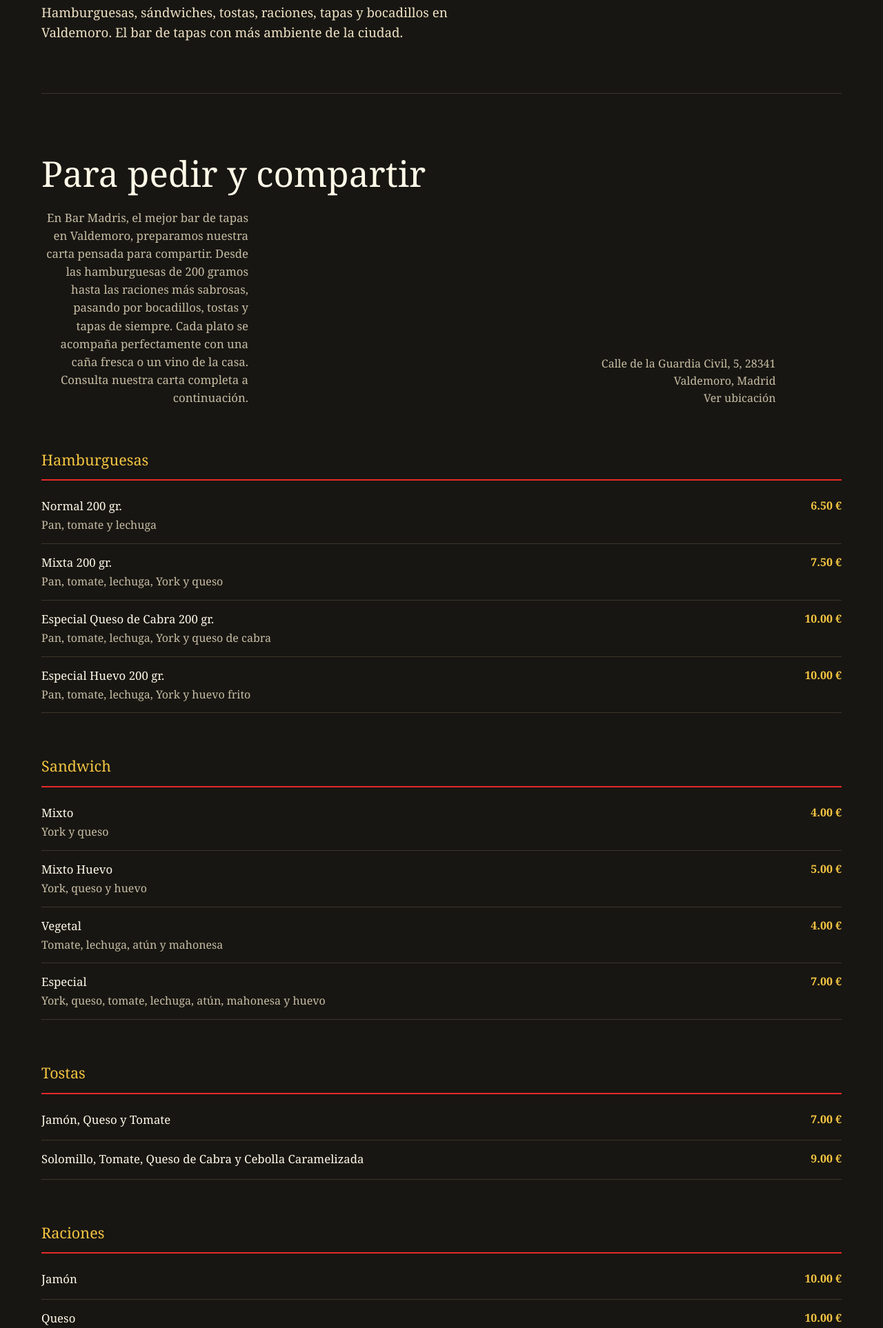
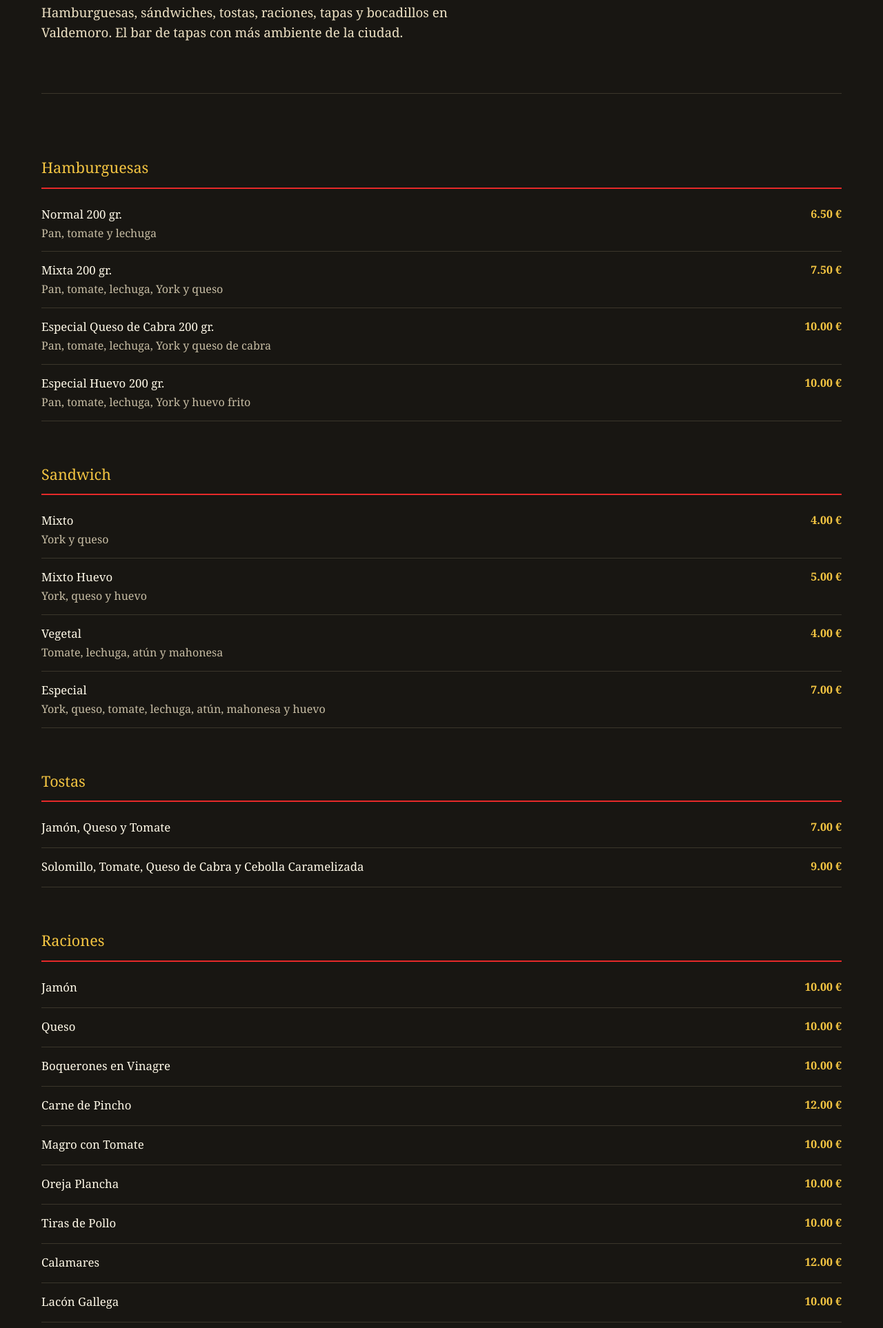
Before and after one commit to angelmaturana/bar-madris-valdemoro, a FastAPI app: page /carta in a window 1280 px wide. Shown: the part 419-2345 px from the top of the page at 69% size. Run offline with FastAPI, Linux system fonts and the light colour scheme.

Commit message:
remove intro section from services template

```diff
--- a/app/templates/services.html
+++ b/app/templates/services.html
@@ -4,13 +4,6 @@
     <section class="inner-hero page-width"><p class="eyebrow">{{ site.name }} · {{ carta.restaurante.eslogan }}</p><h1>Carta de Bar Madris</h1><p class="lead">Hamburguesas, sándwiches, tostas, raciones, tapas y bocadillos en Valdemoro. El bar de tapas con más ambiente de la ciudad.</p></section>
 
     <section class="section page-width menu-page" aria-labelledby="menu-title">
-        <div class="menu-intro">
-            <div>
-                <h2 id="menu-title">Para pedir y compartir</h2>
-                <p class="menu-intro-text">En Bar Madris, el mejor bar de tapas en Valdemoro, preparamos nuestra carta pensada para compartir. Desde las hamburguesas de 200 gramos hasta las raciones más sabrosas, pasando por bocadillos, tostas y tapas de siempre. Cada plato se acompaña perfectamente con una caña fresca o un vino de la casa. Consulta nuestra carta completa a continuación.</p>
-            </div>
-            <p>{{ carta.restaurante.direccion }}<br><a href="{{ site.map_url }}" target="_blank" rel="noopener">Ver ubicación</a></p>
-        </div>
         {% for section in menu_sections %}
         <section class="menu-section" aria-labelledby="menu-{{ loop.index }}">
             <h3 id="menu-{{ loop.index }}">{{ section.name | replace('_', ' ') | title }}</h3>
```
